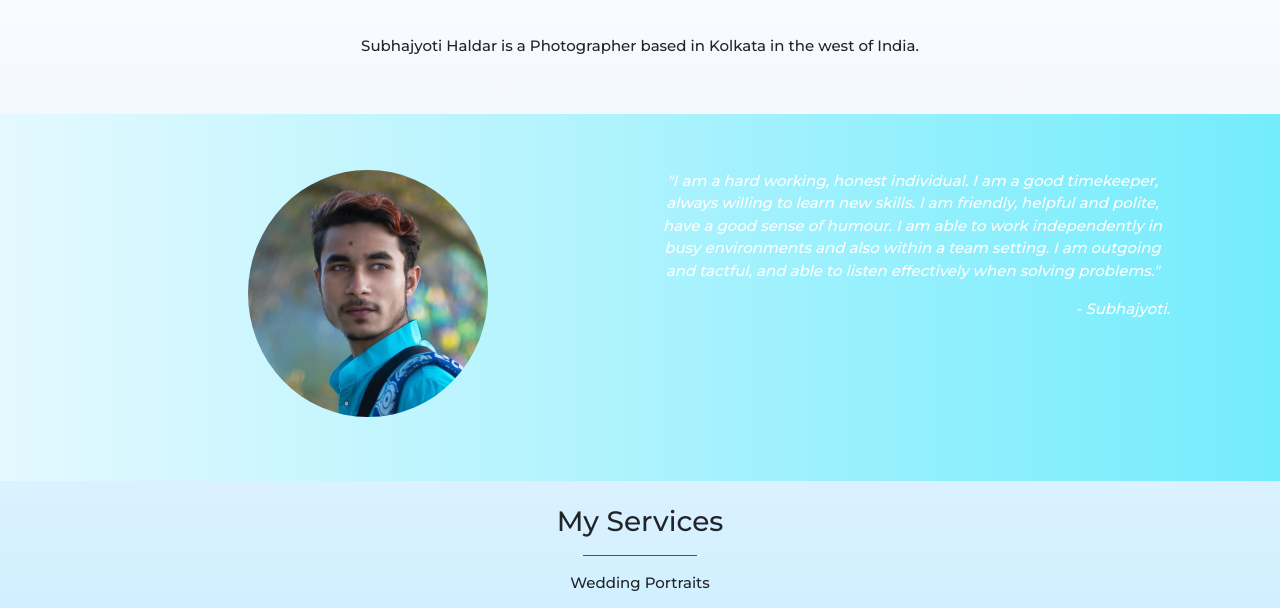
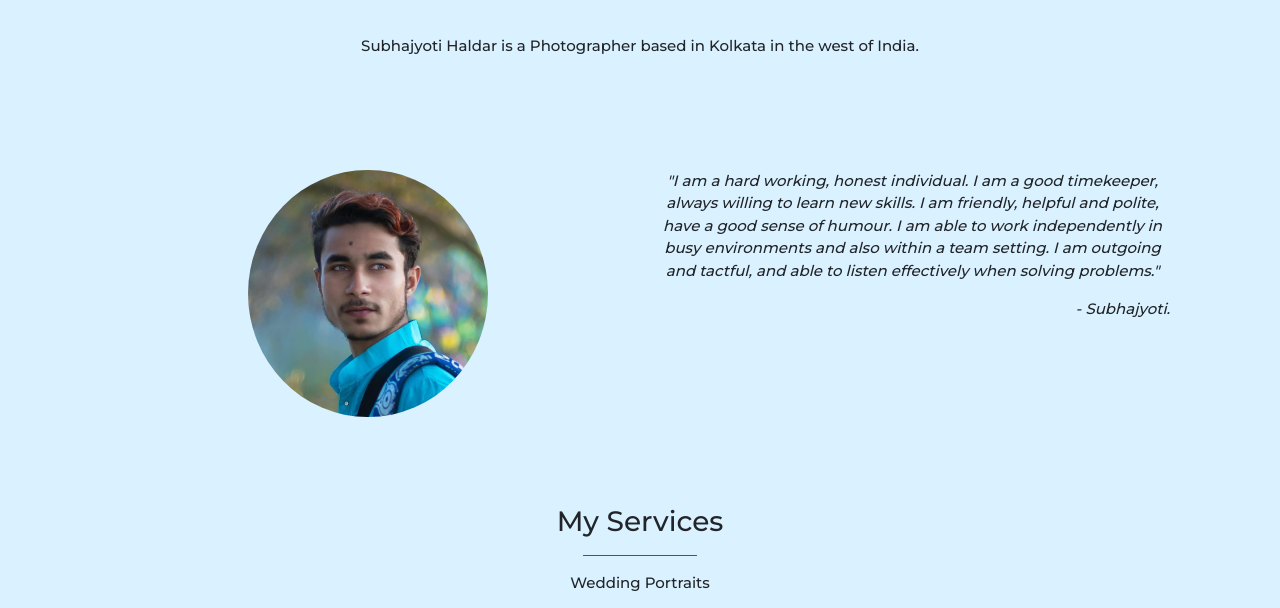
Before and after one commit to subhajyoti009/subhajyoti.github.io, a plain HTML site: page about/about.html in a window 1280 px wide. Shown: the part 174-782 px from the top of the page. Drawn offline with nearby package versions, Linux system fonts and the light colour scheme; a web font is replaced by a local one.

Commit message:
update background

```diff
--- a/about/about.html
+++ b/about/about.html
@@ -55,10 +55,7 @@
     <hr>
     <p class="pb- pt-4">Subhajyoti Haldar is a Photographer based in Kolkata in the west of India.</p>
   </div>
-  <div style="background: #ff9966;
-    background: -webkit-linear-gradient(to left, #74ecfc, #e4f9ff);
-    background: linear-gradient(to left, #74ecfc, #e4f9ff);
-     color: #fff;">
+  <div style=" background-color: #daf1ff; ">
     <div class="container about_body">
       <div class="row">
         <div class="col-sm">
--- a/about/style.css
+++ b/about/style.css
@@ -7,7 +7,7 @@ body{
     margin: 0;
     padding: 0;
     font-family: "Montserrat", Arial, sans-serif;
-    background-image: linear-gradient(to top, #9aeaf6, #bbedff, #daf1ff, #f2f7ff, #ffffff);
+    background-color: #daf1ff;
 }
 p{
     font-size: 15px;
--- a/portfolio/style.css
+++ b/portfolio/style.css
@@ -6,9 +6,8 @@
 body{
     margin: 0;
     padding: 0;
-    height: 100vh;
     font-family: 'Marko One', serif;
-    background-image: linear-gradient(to top, #9aeaf6, #bbedff, #daf1ff, #f2f7ff, #ffffff);
+    background-color: #daf1ff;
 
 }
 h3{
```
